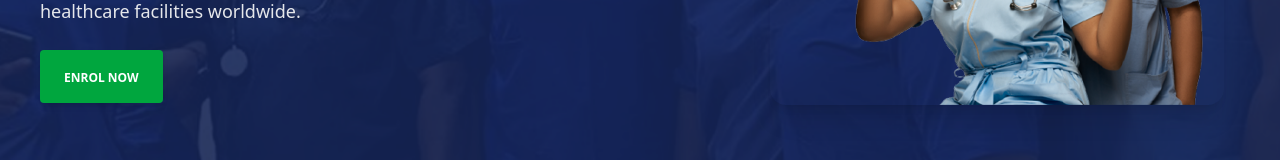
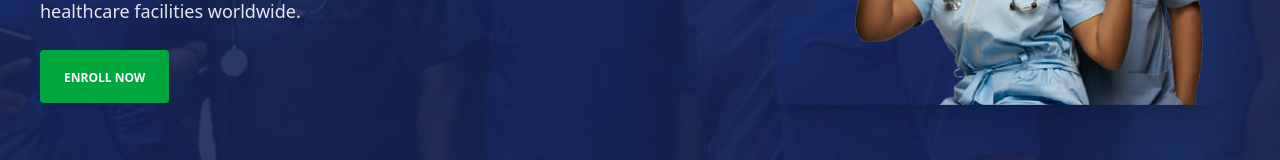
Before and after one commit to snoopyylion/carepro, a Next.js app: page / in a window 1280 px wide. Shown: the part 462-622 px from the top of the page. Built offline with nearby package versions, Linux system fonts and the light colour scheme.

Commit message:
spelling update

```diff
--- a/components/Hero.tsx
+++ b/components/Hero.tsx
@@ -56,7 +56,7 @@ const Hero = () => {
             animate={{ opacity: 1 }}
             transition={{ duration: 1, delay: 0.9 }}
           >
-            <Button id="Enrol Now" title="Enrol Now" containerClass="!bg-green-600 flex-center" />
+            <Button id="Enrol Now" title="Enroll Now" containerClass="!bg-green-600 flex-center" />
           </motion.div>
         </motion.div>
 
```
